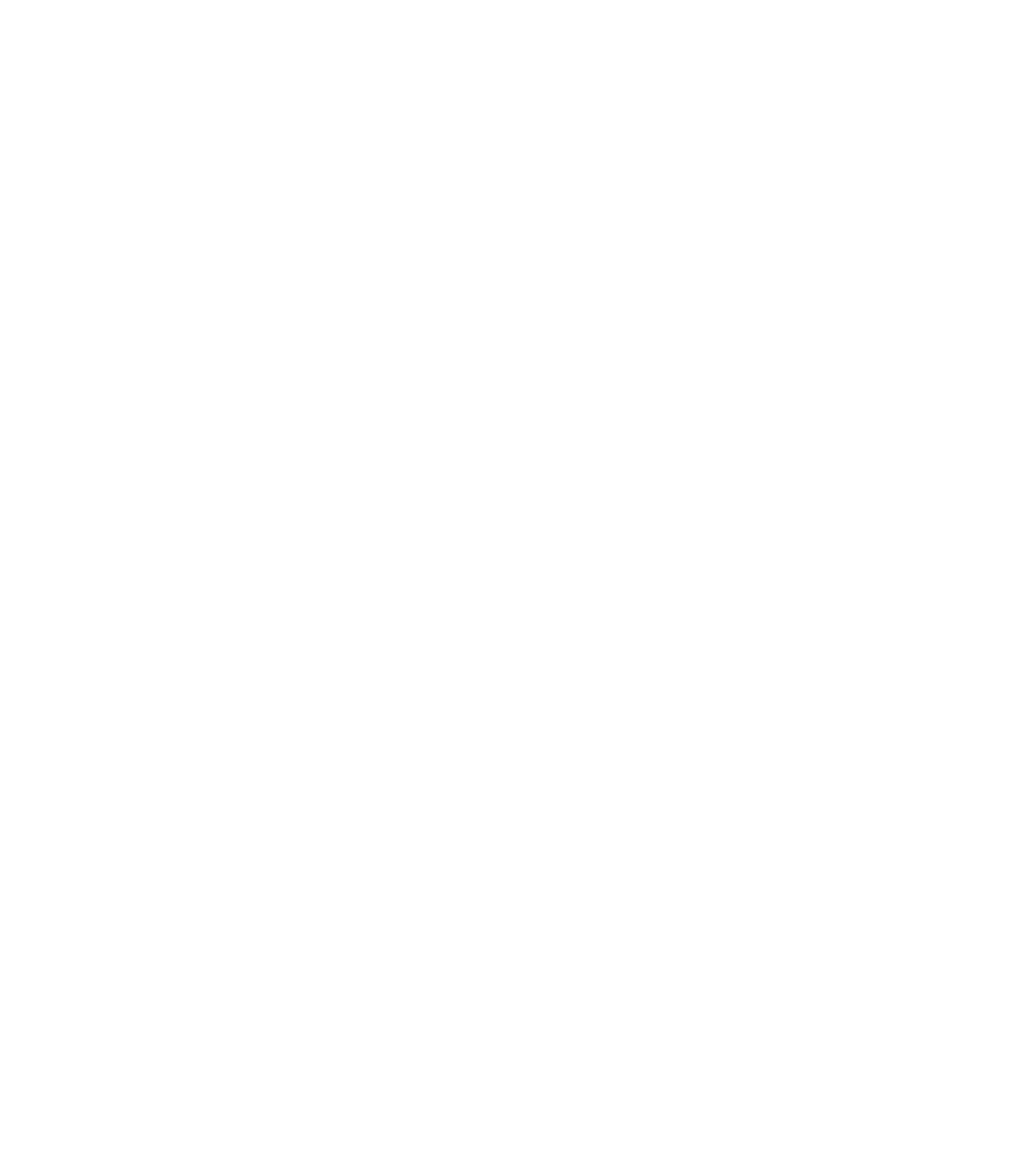
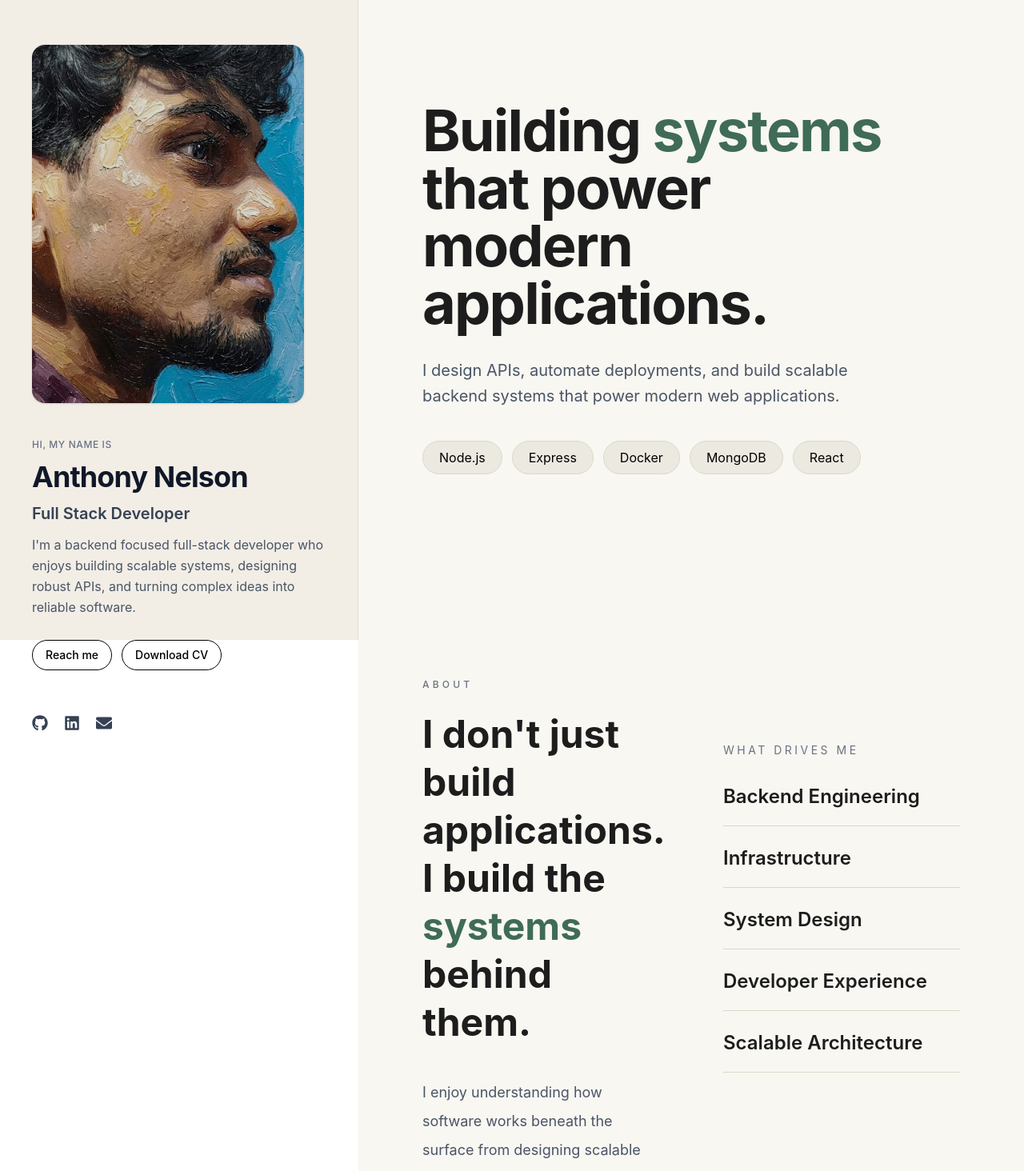
Before and after one commit to AnthonyNelsonSelvan/portfolio_v2, a React app: page / in a window 1280 px wide. Shown: the top 1464 px of the page at 80% size. Before the commit the page ends 800 px from the top, so only its background shows below. Built offline with nearby package versions, Linux system fonts and the light colour scheme; the HTML template or start-up script is replaced by a standard one.

Commit message:
made layout finshed the static hero and about section

```diff
--- a/package.json
+++ b/package.json
@@ -11,8 +11,10 @@
   },
   "dependencies": {
     "@tailwindcss/vite": "^4.3.1",
+    "framer-motion": "^12.40.0",
     "react": "^19.2.6",
     "react-dom": "^19.2.6",
+    "react-icons": "^5.6.0",
     "tailwindcss": "^4.3.1"
   },
   "devDependencies": {
--- a/src/App.jsx
+++ b/src/App.jsx
@@ -1,10 +1,12 @@
 import { useState } from 'react'
 import './App.css'
+import Home from './components/Home'
 
 function App() {
 
   return (
     <>
+    <Home />
     </>
   )
 }
--- a/src/components/Home.jsx
+++ b/src/components/Home.jsx
@@ -0,0 +1,29 @@
+import React from "react";
+import Hero from "./Sections/Hero";
+import About from "./Sections/About";
+import Skills from "./Sections/Skills";
+import Projects from "./Sections/Projects";
+import Experience from "./Sections/Experience";
+import Contact from "./Sections/Contact";
+import LeftPanel from "./LeftPanel";
+
+const Home = () => {
+  return (
+    <div className="flex flex-col lg:flex-row">
+      <aside className="w-full lg:w-[35%] lg:sticky lg:top-0 lg:h-screen bg-[#F2EEE6] border-r border-[#E3DED2]">
+        <LeftPanel />
+      </aside>
+
+      <main className="w-full lg:w-[65%] bg-[#F8F7F2]">
+        <Hero />
+        <About />
+        <Skills />
+        <Projects />
+        <Experience />
+        <Contact />
+      </main>
+    </div>
+  );
+};
+
+export default Home;
--- /dev/null
+++ b/src/components/LeftPanel.jsx
@@ -0,0 +1,82 @@
+import { FaGithub, FaLinkedin, FaEnvelope } from "react-icons/fa";
+import MagneticButton from "./feature/MagneticButton";
+import Stagerred from "./feature/Stagerred";
+
+const LeftPanel = () => {
+  return (
+    <div className="flex flex-col justify-between min-h-screen lg:h-full px-6 py-8 md:px-10">
+      <Stagerred className="flex flex-col items-center lg:items-start text-center lg:text-left gap-3 mt-6">
+        <div className="w-full flex justify-center lg:justify-start">
+          <img
+            src="/me.jpg"
+            alt="Portfolio Portrait"
+            className="w-full max-w-65 lg:max-w-[340px] rounded-2xl object-cover shadow-sm transition-all duration-300 hover:shadow-xl hover:shadow-blue-500/10 hover:scale-[1.01]"
+          />
+        </div>
+
+        <div className="flex flex-col items-center lg:items-start text-center lg:text-left gap-3 mt-8">
+          <h3 className="text-xs font-medium text-gray-500 uppercase tracking-wider">
+            Hi, My Name is
+          </h3>
+
+          <h1 className="text-3xl lg:text-4xl font-bold text-gray-900 tracking-tight">
+            Anthony Nelson
+          </h1>
+
+          <h2 className="text-lg lg:text-xl font-semibold text-gray-700">
+            Full Stack Developer
+          </h2>
+
+          <p className="text-gray-600 max-w-sm leading-relaxed text-sm md:text-base">
+            I'm a backend focused full-stack developer who enjoys building
+            scalable systems, designing robust APIs, and turning complex ideas
+            into reliable software.
+          </p>
+
+          <div className="flex flex-col sm:flex-row gap-3 mt-4">
+            <MagneticButton>
+              <button className="border border-black px-4 py-2 text-sm font-medium rounded-full hover:bg-black hover:text-white transition-all duration-200">
+                Reach me
+              </button>
+            </MagneticButton>
+
+            <MagneticButton>
+              <button className="border border-black px-4 py-2 text-sm font-medium rounded-full hover:bg-black hover:text-white transition-all duration-200">
+                Download CV
+              </button>
+            </MagneticButton>
+          </div>
+        </div>
+      </Stagerred>
+
+      <div className="flex justify-center lg:justify-start gap-5 text-xl text-gray-700 mt-10 pt-4">
+        <a
+          href="https://github.com/AnthonyNelsonSelvan"
+          target="_blank"
+          rel="noreferrer"
+          className="hover:text-black transition-colors"
+        >
+          <FaGithub />
+        </a>
+
+        <a
+          href="https://linkedin.com/in/anthony-nelson-108b35343"
+          target="_blank"
+          rel="noreferrer"
+          className="hover:text-blue-600 transition-colors"
+        >
+          <FaLinkedin />
+        </a>
+
+        <a
+          href="mailto:anthony@anthonynelson.in"
+          className="hover:text-red-500 transition-colors"
+        >
+          <FaEnvelope />
+        </a>
+      </div>
+    </div>
+  );
+};
+
+export default LeftPanel;
--- /dev/null
+++ b/src/components/Sections/About.jsx
@@ -0,0 +1,82 @@
+const About = () => {
+  return (
+    <section
+      id="about"
+      className="min-h-screen px-6 md:px-10 lg:px-20 py-24 flex items-center -translate-y-12"
+    >
+      <div className="grid lg:grid-cols-2 gap-20 items-start">
+
+        <div>
+
+          <p className="text-xs uppercase tracking-[0.35em] text-gray-500 font-medium">
+            About
+          </p>
+
+          <h2 className="mt-6 text-4xl lg:text-5xl font-bold leading-tight text-[#1D1D1D]">
+            I don't just build
+            <br />
+            applications.
+            <br />
+            I build the{" "}
+            <span className="text-[#3F6B57]">
+              systems
+            </span>{" "}
+            behind them.
+          </h2>
+
+          <div className="mt-10 space-y-6 text-lg leading-9 text-gray-600">
+
+            <p>
+              I enjoy understanding how software works beneath
+              the surface from designing scalable APIs and
+              backend architectures to automating deployments
+              and managing infrastructure.
+            </p>
+
+            <p>
+              For me, great software isn't only about features.
+              It's about reliability, maintainability, and
+              creating systems that continue to perform as
+              they grow.
+            </p>
+
+          </div>
+
+        </div>
+
+
+        <div className="lg:pt-20">
+
+          <p className="text-sm uppercase tracking-[0.25em] text-gray-500">
+            What drives me
+          </p>
+
+          <div className="mt-8 flex flex-col gap-6">
+
+            {[
+              "Backend Engineering",
+              "Infrastructure",
+              "System Design",
+              "Developer Experience",
+              "Scalable Architecture",
+            ].map((item) => (
+              <div
+                key={item}
+                className="border-b border-[#DDD7C8] pb-5"
+              >
+                <h3 className="text-2xl font-semibold text-[#1D1D1D]">
+                  {item}
+                </h3>
+              </div>
+            ))}
+
+          </div>
+
+        </div>
+
+      </div>
+    </section>
+  );
+};
+
+export default About;
--- /dev/null
+++ b/src/components/Sections/Contact.jsx
@@ -0,0 +1,7 @@
+import React from "react";
+
+const Contact = () => {
+  return <section className="min-h-screen">Contact</section>;
+};
+
+export default Contact;
--- /dev/null
+++ b/src/components/Sections/Experience.jsx
@@ -0,0 +1,9 @@
+import React from 'react'
+
+const Experience = () => {
+  return (
+    <section className='min-h-screen'>Experience</section>
+  )
+}
+
+export default Experience
--- /dev/null
+++ b/src/components/Sections/Hero.jsx
@@ -0,0 +1,42 @@
+import React from "react";
+
+const Hero = () => {
+  return (
+    <section
+      id="hero"
+      className="min-h-screen flex items-center px-6 md:px-10 lg:px-20 lg:-translate-y-10"
+    >
+      <div className="max-w-4xl text-center lg:text-left">
+
+        <h1 className="text-4xl sm:text-5xl lg:text-7xl font-bold leading-none tracking-tight text-[#1D1D1D]">
+          Building <span className="text-[#3F6B57]">systems</span>
+          <br />
+          that power
+          <br />
+          modern applications.
+        </h1>
+
+        <p className="mt-8 max-w-xl mx-auto lg:mx-0 text-lg lg:text-xl leading-8 text-gray-600">
+          I design APIs, automate deployments, and build scalable backend
+          systems that power modern web applications.
+        </p>
+
+        <div className="flex flex-wrap justify-center lg:justify-start gap-3 mt-10">
+
+          {["Node.js", "Express", "Docker", "MongoDB", "React"].map((tech) => (
+            <span
+              key={tech}
+              className="px-5 py-2 rounded-full bg-[#ECE9E1] border border-[#DDD7C8]"
+            >
+              {tech}
+            </span>
+          ))}
+
+        </div>
+
+      </div>
+    </section>
+  );
+};
+
+export default Hero;
--- /dev/null
+++ b/src/components/Sections/Projects.jsx
@@ -0,0 +1,11 @@
+import React from 'react'
+
+const Projects = () => {
+  return (
+    <section className='min-h-screen'>
+        Projects
+    </section>
+  )
+}
+
+export default Projects
--- /dev/null
+++ b/src/components/Sections/Skills.jsx
@@ -0,0 +1,11 @@
+import React from 'react'
+
+const Skills = () => {
+  return (
+    <section className='min-h-screen'>
+        Skills
+    </section>
+  )
+}
+
+export default Skills
--- /dev/null
+++ b/src/components/feature/MagneticButton.jsx
@@ -0,0 +1,39 @@
+import { useState, useRef } from "react";
+import { motion } from "framer-motion";
+
+const MagneticButton = ({ children, className }) => {
+  const ref = useRef(null);
+  const [position, setPosition] = useState({ x: 0, y: 0 });
+
+  const handleMouseMove = (e) => {
+    const { clientX, clientY } = e;
+    const { left, top, width, height } = ref.current.getBoundingClientRect();
+
+    const centerX = left + width / 2;
+    const centerY = top + height / 2;
+
+    const distanceX = clientX - centerX;
+    const distanceY = clientY - centerY;
+
+    setPosition({ x: distanceX * 0.35, y: distanceY * 0.35 });
+  };
+
+  const handleMouseLeave = () => {
+    setPosition({ x: 0, y: 0 });
+  };
+
+  return (
+    <motion.div
+      ref={ref}
+      onMouseMove={handleMouseMove}
+      onMouseLeave={handleMouseLeave}
+      animate={{ x: position.x, y: position.y }}
+      transition={{ type: "spring", stiffness: 150, damping: 15, mass: 0.1 }}
+      className={`inline-block cursor-pointer ${className}`}
+    >
+      {children}
+    </motion.div>
+  );
+};
+
+export default MagneticButton;
--- /dev/null
+++ b/src/components/feature/Stagerred.jsx
@@ -0,0 +1,16 @@
+import { motion } from "framer-motion";
+
+const Stagerred = ({ children, className }) => {
+  return (
+    <motion.div
+      initial={{ opacity: 0, y: 15 }}
+      animate={{ opacity: 1, y: 0 }}
+      transition={{ duration: 1, ease: "easeOut" }}
+      className={className}
+    >
+      {children}
+    </motion.div>
+  );
+};
+
+export default Stagerred;
```
Also changed, not shown: public/me.jpg (added), 1 other file (tests, documents, lock files or other folders).
